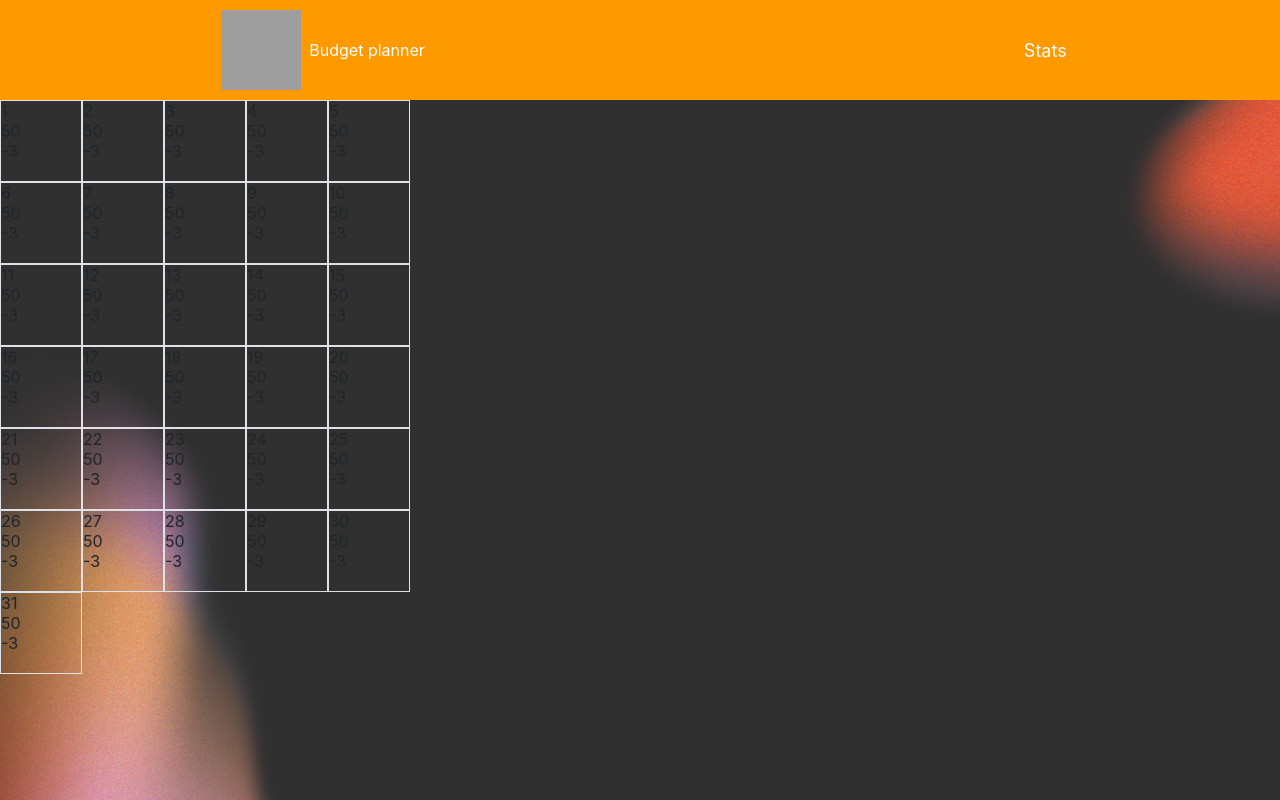
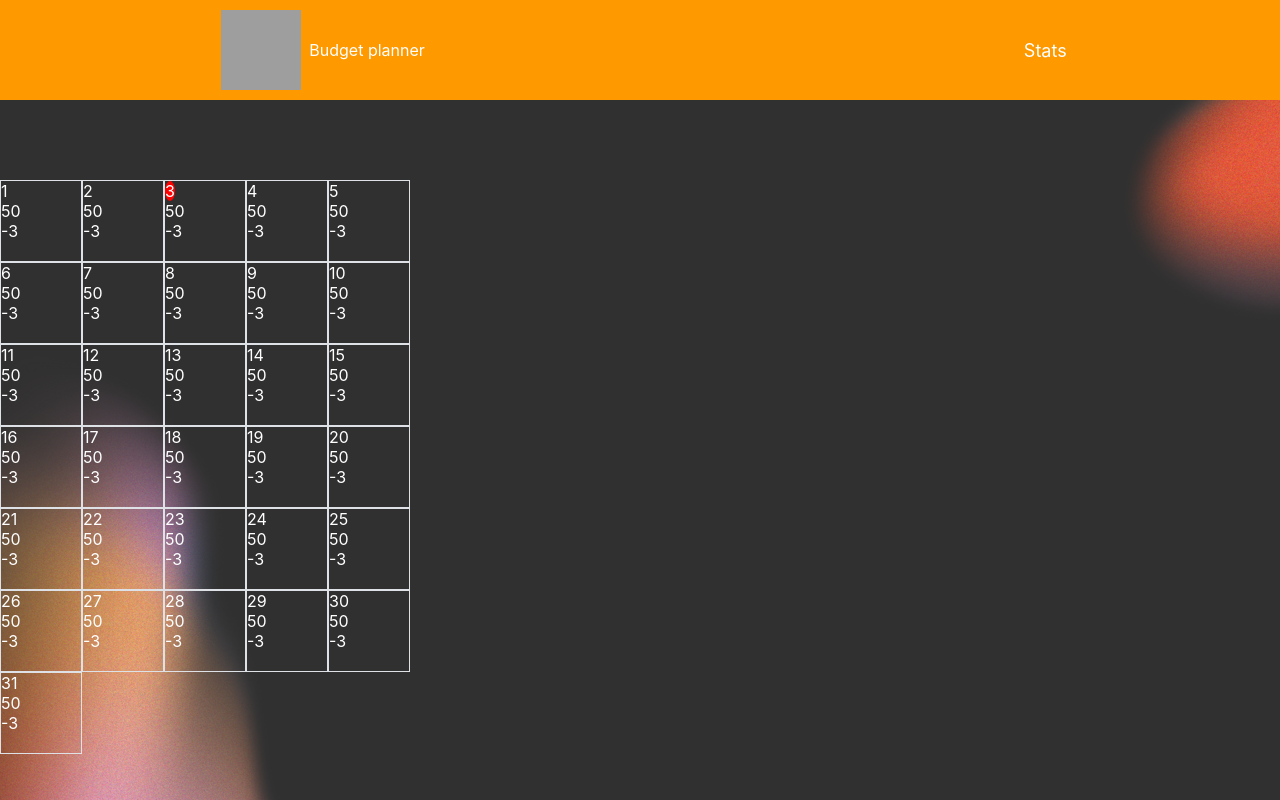
Before and after one commit to Anatolik322/budget-planner, a React (Create React App) app: page /budget-planner in a window 1280 px wide. Built offline with nearby package versions, Linux system fonts and the light colour scheme; grey boxes are pictures that could not be loaded.

Commit message:
style: styled calendar

```diff
--- a/src/components/calendar/Calendar.jsx
+++ b/src/components/calendar/Calendar.jsx
@@ -3,7 +3,7 @@ import "./calendar.css"
 import CalendarItem from '../calendarItem/CalendarItem';
 
 function Calendar() {
-
+  console.log('rer')
   function days() {
     let d = new Date()
     let days = 32 - new Date(d.getFullYear(), d.getMonth(), 32).getDate();
--- a/src/components/calendar/calendar.css
+++ b/src/components/calendar/calendar.css
@@ -1,6 +1,7 @@
 .table{
-    color: #212529;
+    color: #fff;
     width: 30rem;
+    margin-top: 5rem;
 }
 
 table, th, td{
--- a/src/components/calendarItem/CalendarItem.jsx
+++ b/src/components/calendarItem/CalendarItem.jsx
@@ -3,9 +3,10 @@ import "./calendarItem.css"
 import React from 'react'
 
 function CalendarItem({day, amount, spend, today}) {
+    const d = new Date();
   return (
     <div className="calendar_item">
-      <span className="item_date">{day}</span>
+      <span className={day == d.getDate() ? "item_date_selected": "item_date"}>{day}</span>
       <div>
         <span>{amount}</span><br/>
         <span>-{spend}</span>
--- a/src/components/calendarItem/calendarItem.css
+++ b/src/components/calendarItem/calendarItem.css
@@ -7,3 +7,8 @@
     display: inline-block;
 
 }
+
+.item_date_selected{
+    border-radius: 100%;
+    background-color: red;
+}
```
